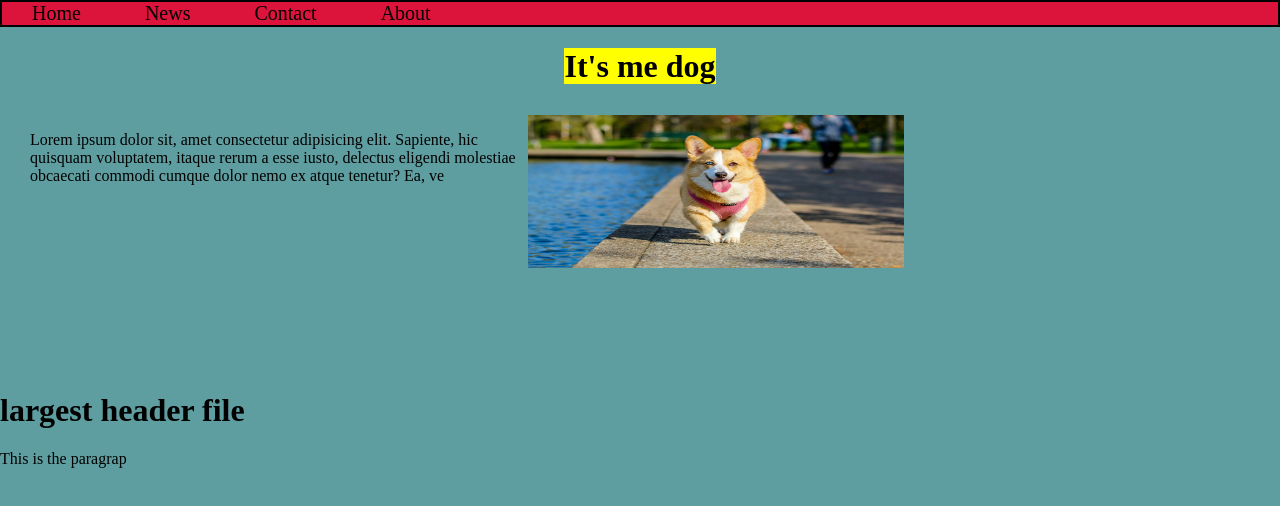
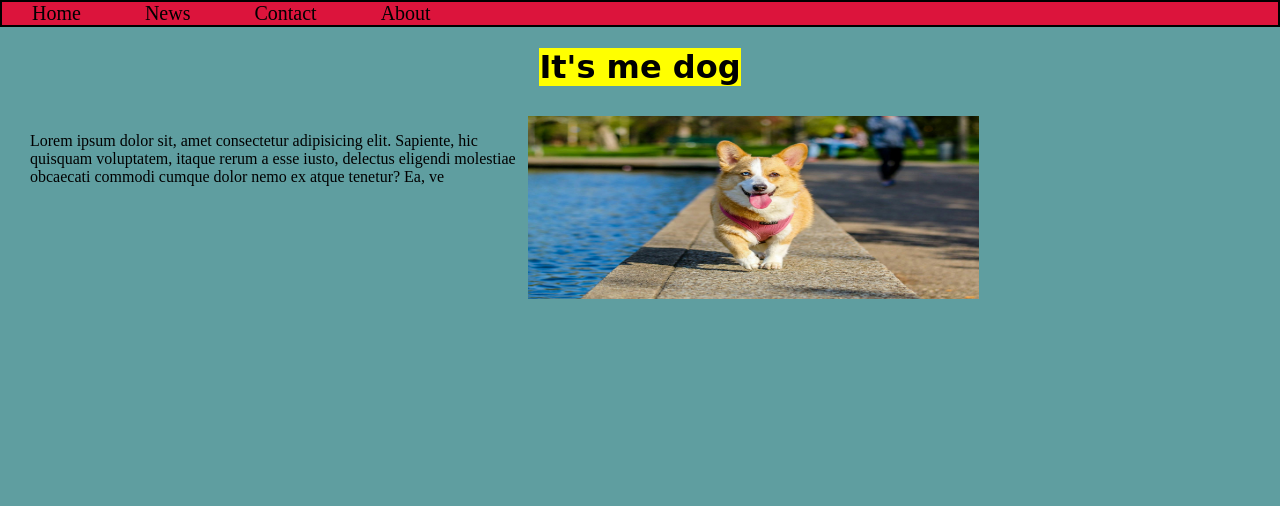
Before and after one commit to Nimadandu/frontend, a plain HTML site: page index.html in a window 1280 px wide. Drawn offline with Linux system fonts and the light colour scheme.

```diff
--- a/index.html
+++ b/index.html
@@ -18,22 +18,15 @@
 <a href="#">About</a>
 
         </div>
-        <h1 class="intro" style="text-align: center;"><mark>It's me dog</mark> </h1>
+        <h1 class="intro" style="text-align: center;" ><mark>It's me dog</mark> </h1>
     <div class="Home">
         <div class="homeleft">
             <p>Lorem ipsum dolor sit, amet consectetur adipisicing elit. Sapiente, hic quisquam voluptatem, itaque rerum a esse iusto, delectus eligendi
                 molestiae obcaecati commodi cumque dolor nemo ex atque tenetur? Ea, ve</p>
             </div>
         <div class="imageclass">
-<img src="./image/pexels-hnoody93-58997.jpg" alt="pexels-hnoody93-58997" height="60%" width="50%">
+<img src="./image/pexels-hnoody93-58997.jpg" alt="pexels-hnoody93-58997" height="60%" width="60%">
 </div>
-
 </div>
-
-</head>
-<body>
-    <h1>largest header file </h1>
-    <p>This is the paragrap</p>
-
 </body>
 </html>
--- a/style.css
+++ b/style.css
@@ -38,3 +38,6 @@
             float: right;
 
         } */
+         .intro{
+            font-family:cursive;
+         }
```
Also changed, not shown: image/pexels-pixabay-257519.jpg (added).
